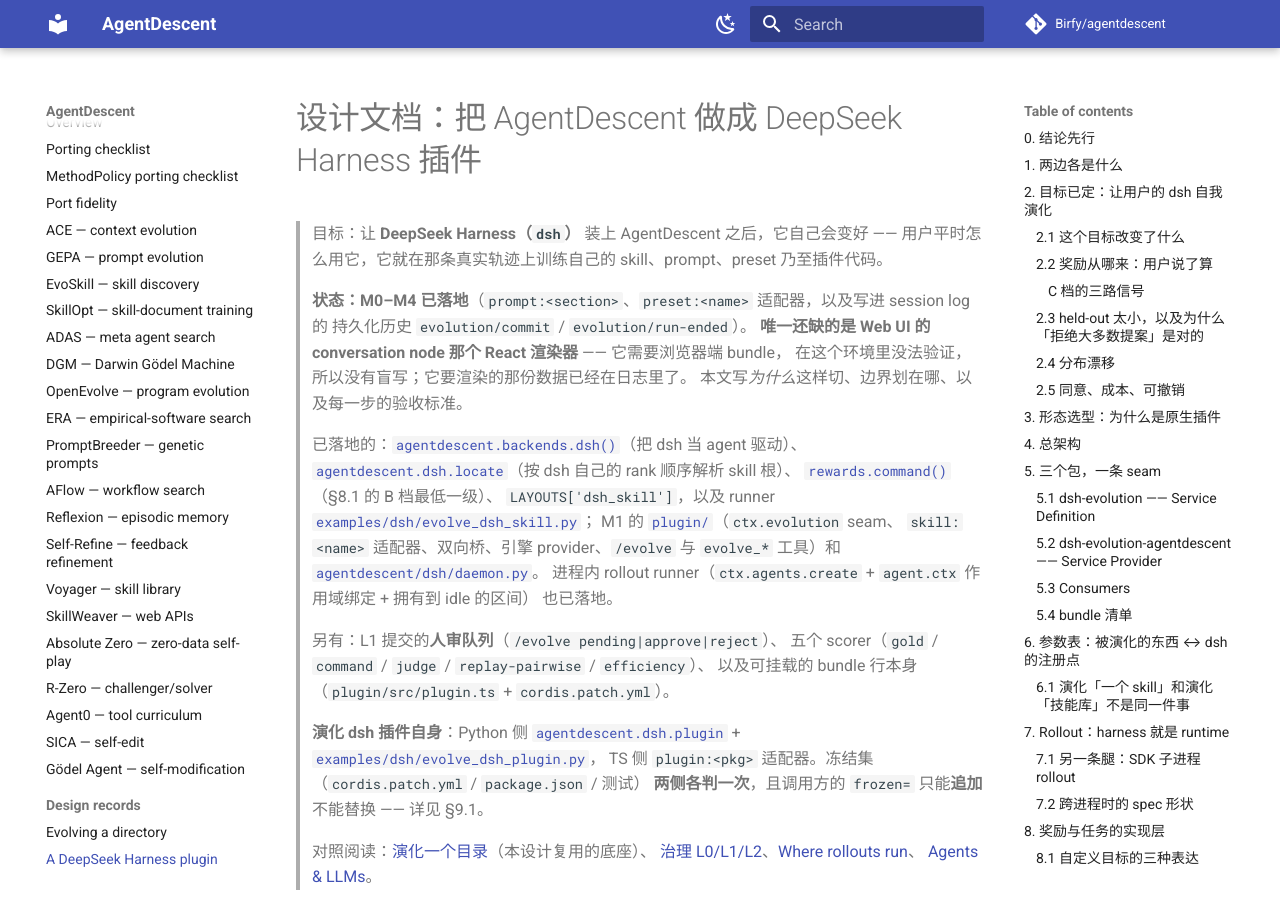
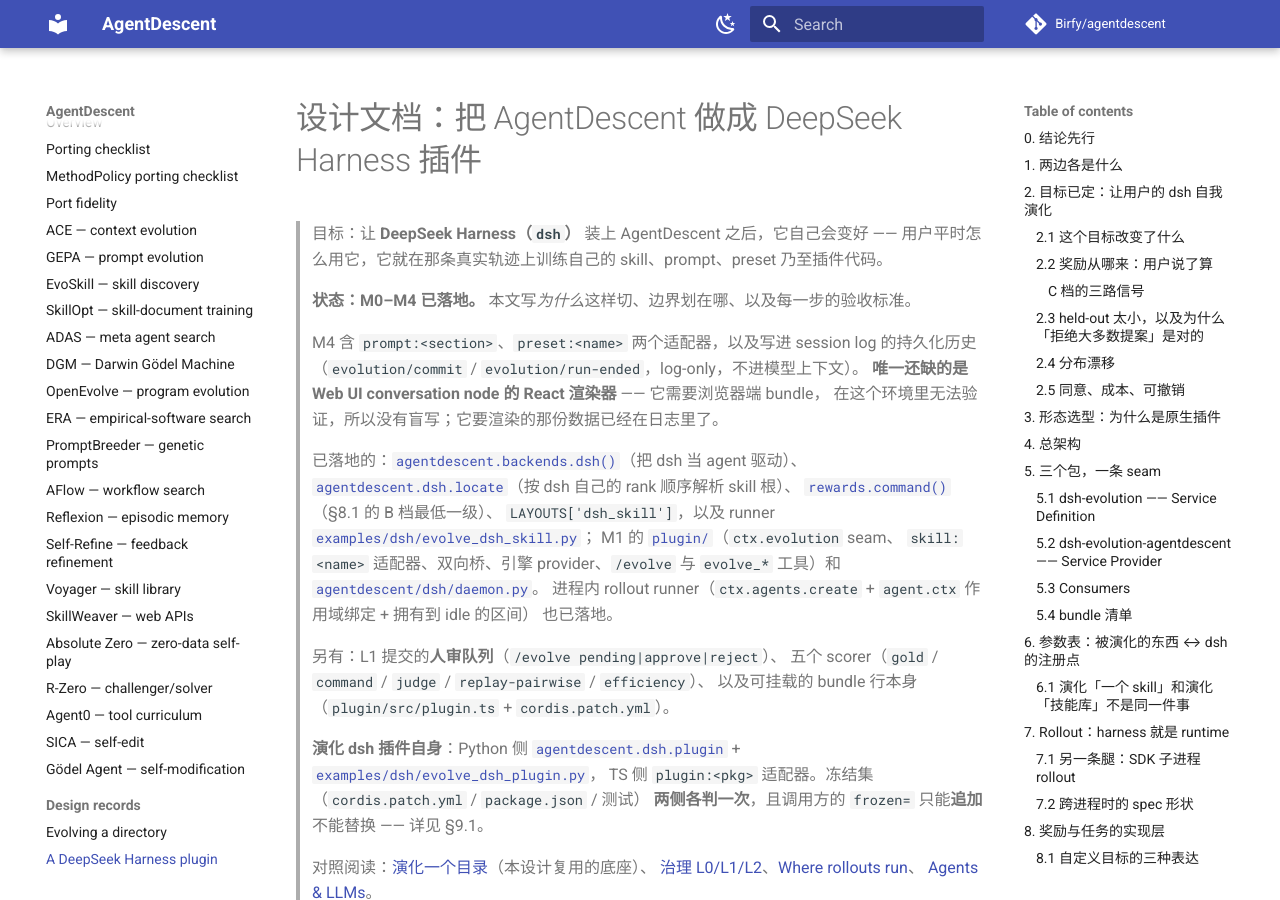
Before and after one commit to Birfy/agentdescent, an MkDocs documentation site: the page built from docs/design-dsh-plugin.md, in a window 1280 px wide and 900 px high. Built offline with MkDocs 1.6.1 and Material for MkDocs 9.7.7, drawn with Linux system fonts in a browser that asks for light colours; comment, search, counter and statistics services are not loaded.

Commit message:
docs: fix the status paragraph run-on
Co-Authored-By: Claude Opus 5 <noreply@anthropic.com>
Claude-Session: https://claude.ai/code/session_0113HXuwqx78WRYzRE7DEaWJ

```diff
--- a/docs/design-dsh-plugin.md
+++ b/docs/design-dsh-plugin.md
@@ -3,10 +3,12 @@
 > 目标：让 **DeepSeek Harness（`dsh`）** 装上 AgentDescent 之后，它自己会变好 ——
 > 用户平时怎么用它，它就在那条真实轨迹上训练自己的 skill、prompt、preset 乃至插件代码。
 >
-> **状态：M0–M4 已落地**（`prompt:<section>`、`preset:<name>` 适配器，以及写进 session log 的
-> 持久化历史 `evolution/commit` / `evolution/run-ended`）。
-> **唯一还缺的是 Web UI 的 conversation node 那个 React 渲染器** —— 它需要浏览器端 bundle，
-> 在这个环境里没法验证，所以没有盲写；它要渲染的那份数据已经在日志里了。 本文写*为什么*这样切、边界划在哪、以及每一步的验收标准。
+> **状态：M0–M4 已落地。** 本文写*为什么*这样切、边界划在哪、以及每一步的验收标准。
+>
+> M4 含 `prompt:<section>`、`preset:<name>` 两个适配器，以及写进 session log 的持久化历史
+> （`evolution/commit` / `evolution/run-ended`，log-only，不进模型上下文）。
+> **唯一还缺的是 Web UI conversation node 的 React 渲染器** —— 它需要浏览器端 bundle，
+> 在这个环境里无法验证，所以没有盲写；它要渲染的那份数据已经在日志里了。
 >
 > 已落地的：[`agentdescent.backends.dsh()`](https://github.com/Birfy/agentdescent/blob/main/agentdescent/backends.py)（把 dsh 当 agent 驱动）、
 > [`agentdescent.dsh.locate`](https://github.com/Birfy/agentdescent/blob/main/agentdescent/dsh/locate.py)（按 dsh 自己的 rank 顺序解析 skill 根）、
```
